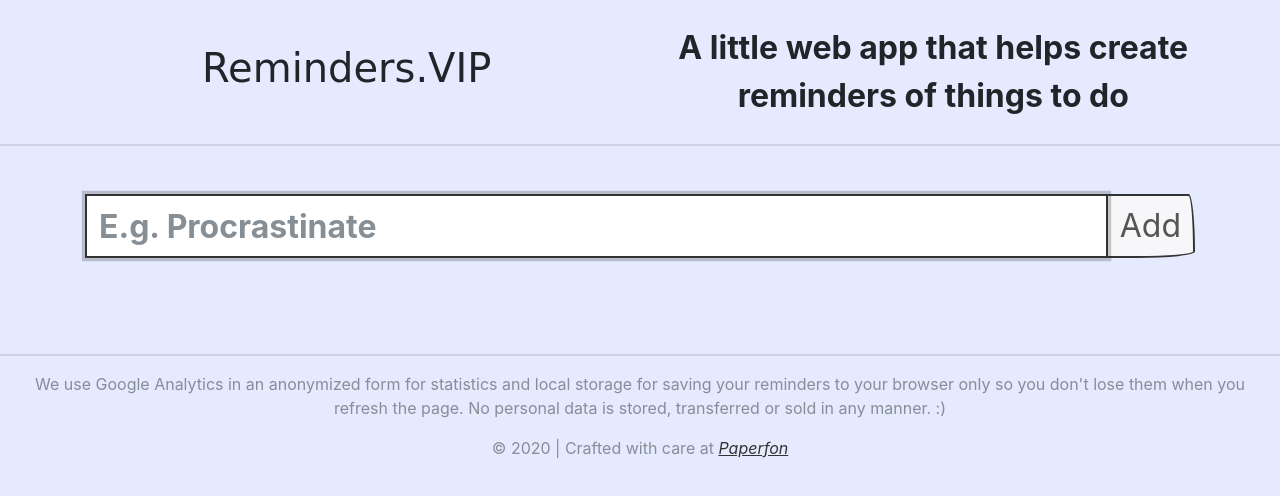
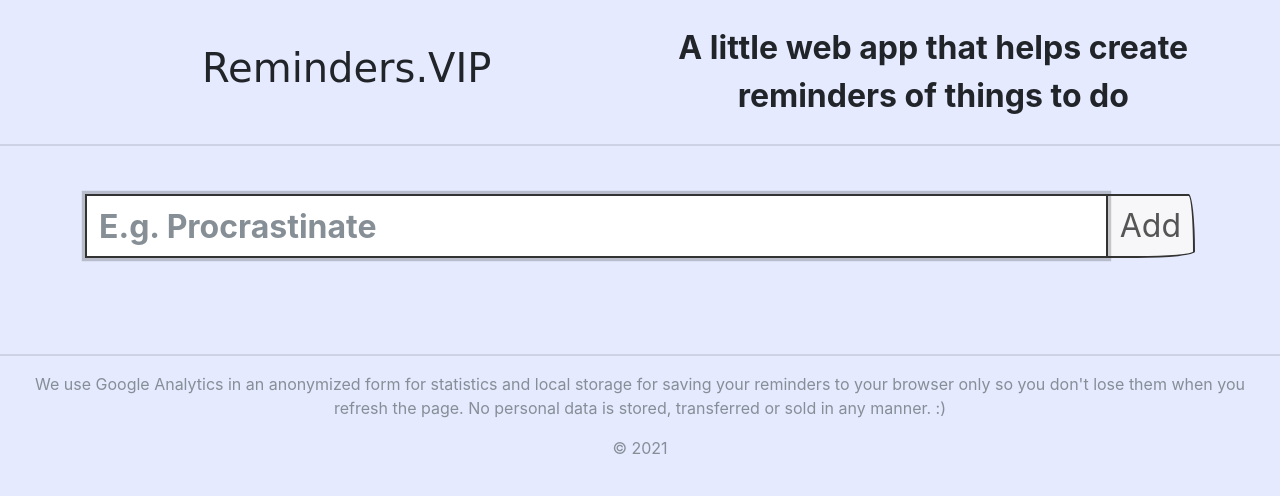
Before and after one commit to paperfon/Reminders.VIP, a plain HTML site: page index.html in a window 1280 px wide. Drawn offline with Linux system fonts and the light colour scheme; a web font is replaced by a local one.

Commit message:
Update footer, year and mention

```diff
--- a/index.html
+++ b/index.html
@@ -64,7 +64,7 @@
             <p>We use Google Analytics in an anonymized form for statistics and local storage for saving your reminders
                 to your browser only so you don't lose them when you refresh the page. No personal data is stored,
                 transferred or sold in any manner. :)</p>
-            <p>&copy; 2020 | Crafted with care at <a href="https://github.com/paperfon/"><i>Paperfon</i></a></p>
+            <p>&copy; 2021</p>
         </small>
     </footer>
 
```
